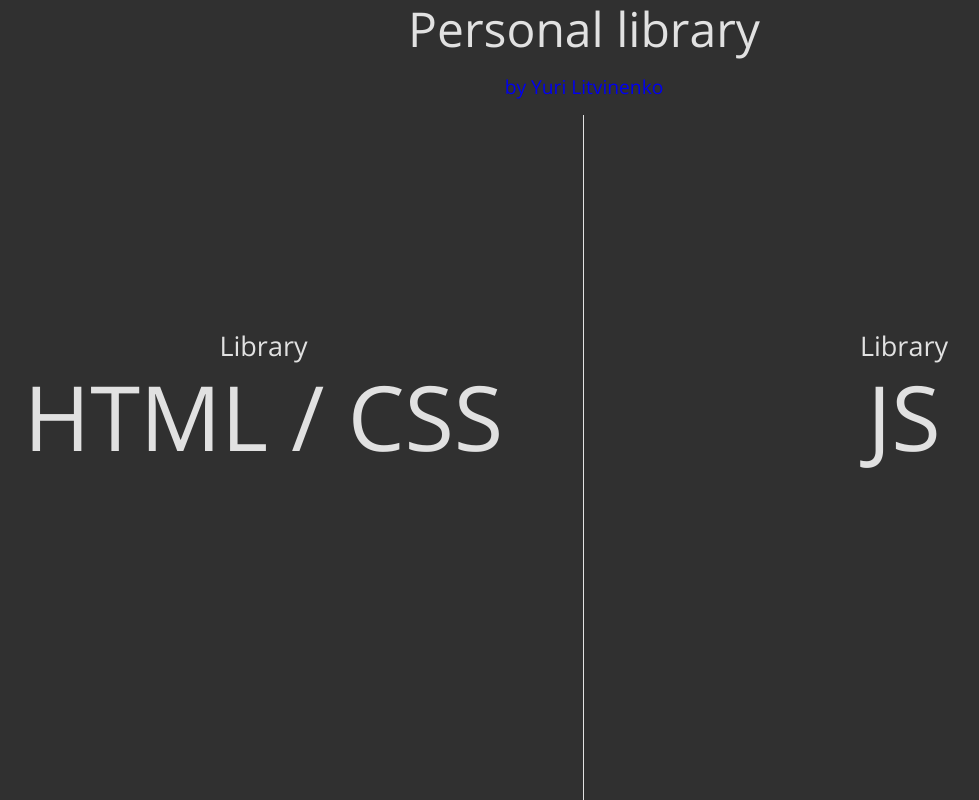
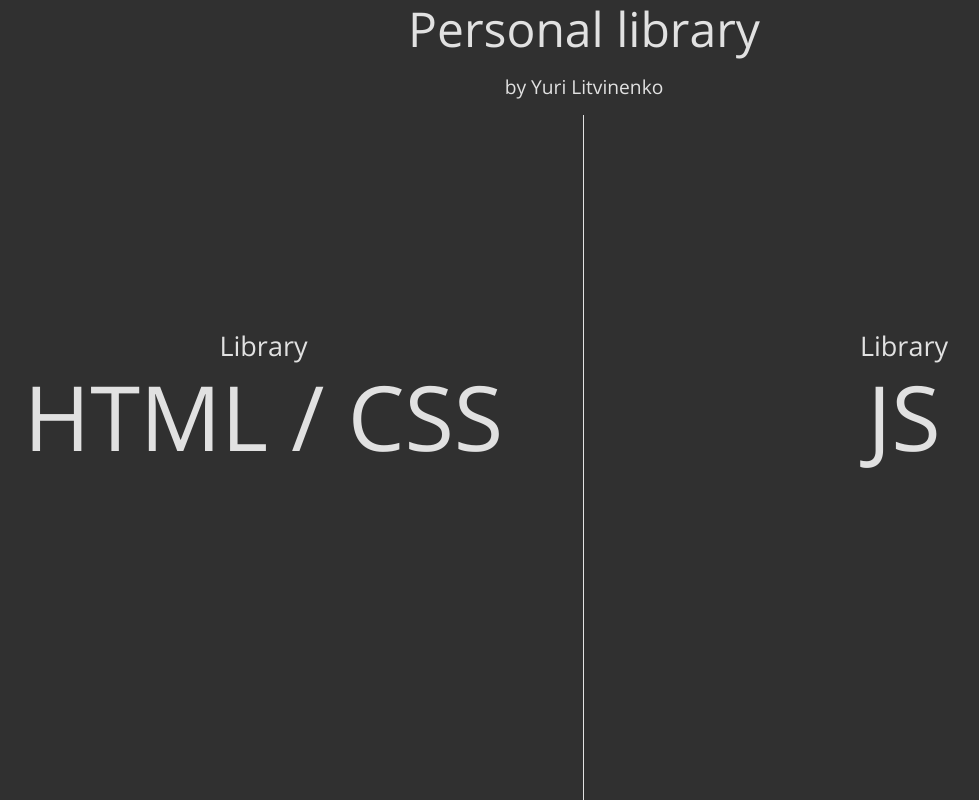
Before and after one commit to Litvinenko-Yury/Library, a website: page source/index.html in a window 1280 px wide. Shown: the whole page, without its empty margins (56-1035 px from the left). Drawn offline with nearby package versions, Linux system fonts and the light colour scheme; files that its build step writes are made by us from their sources.

Commit message:
fixed color display error .page-main__subtext

```diff
--- a/source/sass/blocks/page-main.scss
+++ b/source/sass/blocks/page-main.scss
@@ -29,6 +29,7 @@
 }
 
 .page-main__subtext {
+  color: $gray--light;
   font-size: 1.2rem;
 
   &:visited {
```
